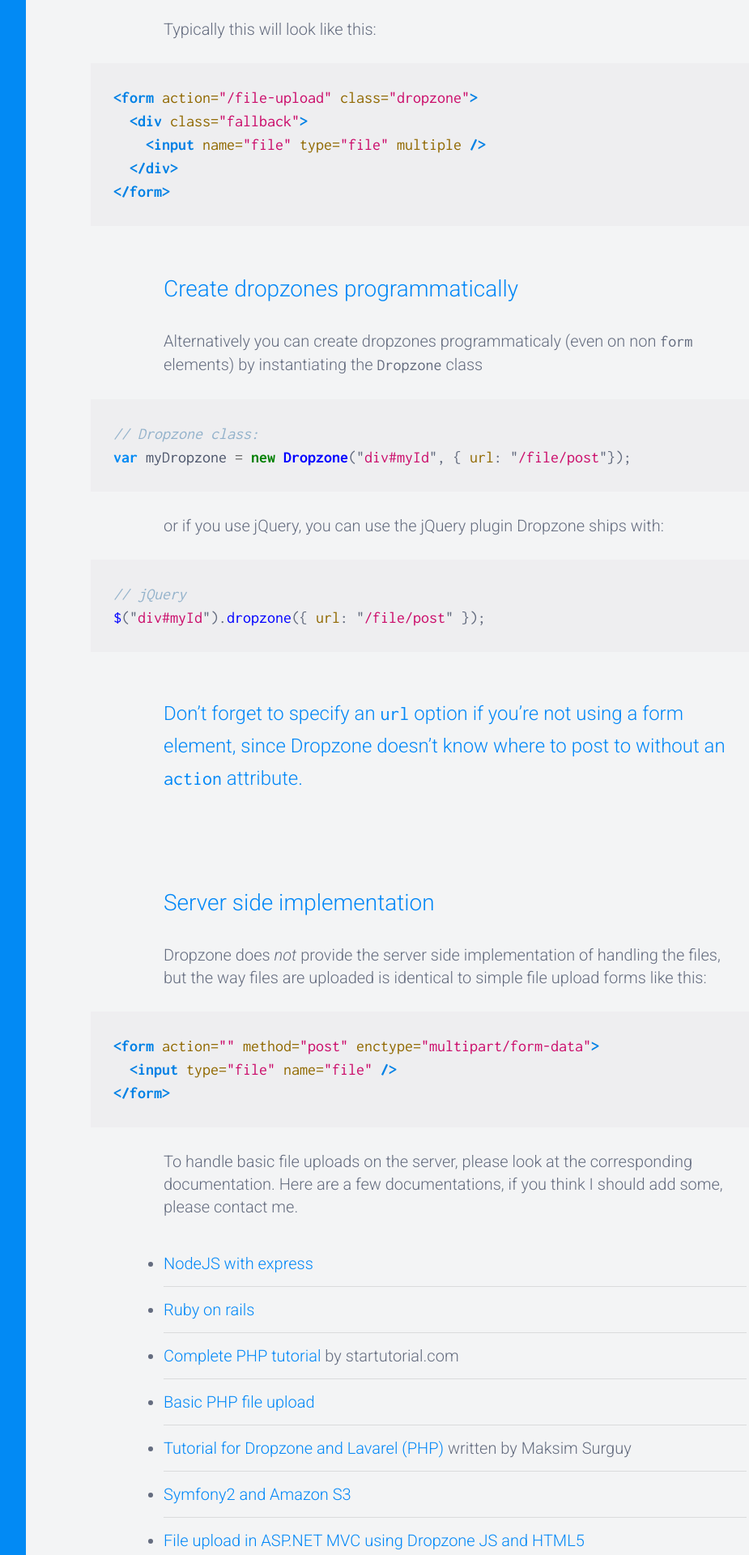
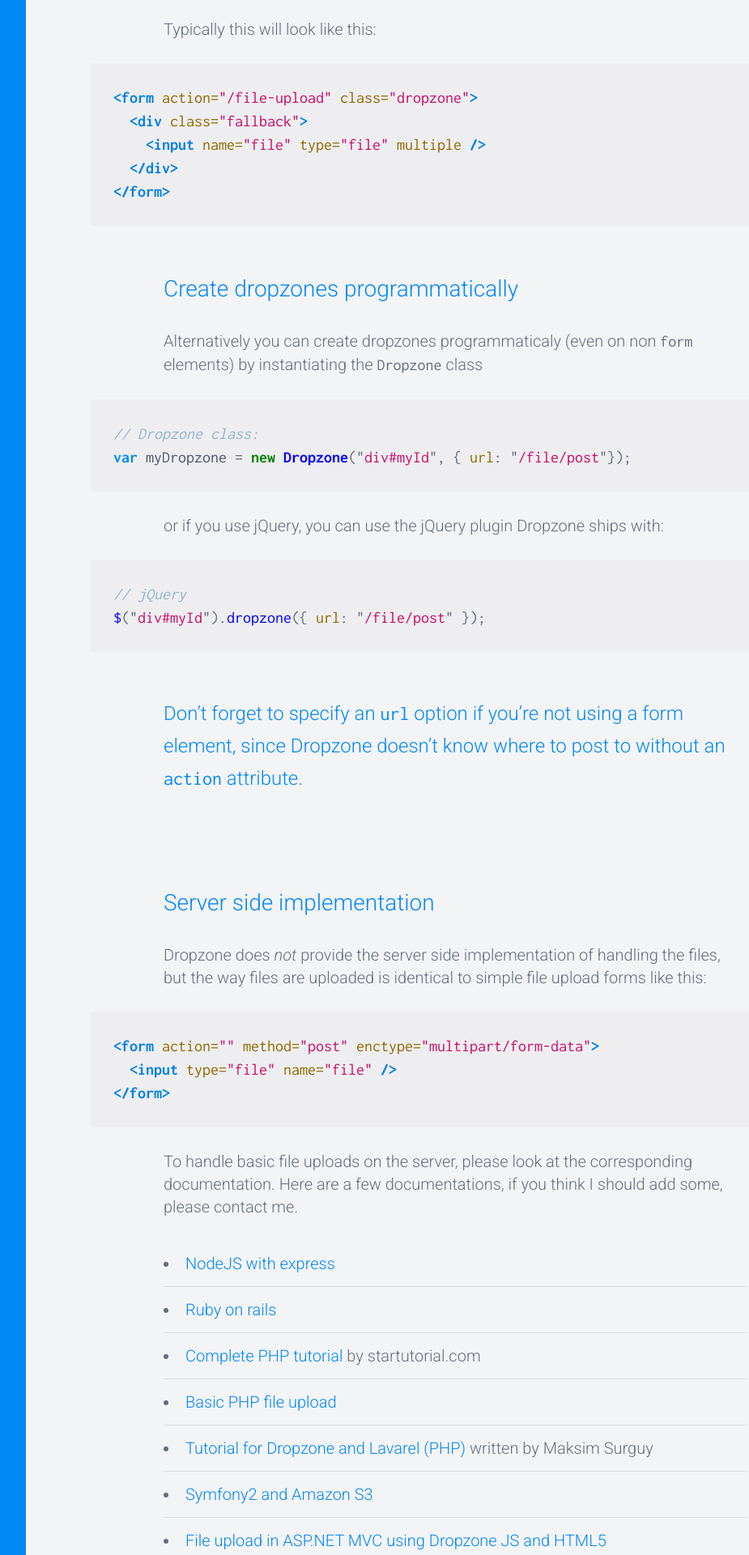
Before and after one commit to dropzone/dropzone, a Jekyll site: the page built from new.md, in a window 1280 px wide. Shown: the part 4480-6400 px from the top of the page at 81% size, without its empty margins (188-1113 px from the left). Built offline with Jekyll 4.4.1, drawn with Linux system fonts in a browser that asks for light colours.

Commit message:
Improved bullet list style

```diff
--- a/css/style.scss
+++ b/css/style.scss
@@ -53,6 +53,13 @@ h2 {
 table th {
   font-size: 1.4rem;
   color: $text-color;
+}
+
+ul, ol {
+  list-style-position: inside;
+  li {
+    // padding-left: $lh;
+  }
 }
 
 
@@ -412,6 +419,7 @@ footer {
   display: block;
   padding: $lh $lh 2*$lh $lh;
 
+  font-size: 0.9rem;
 
   color: white;
   * {
```
